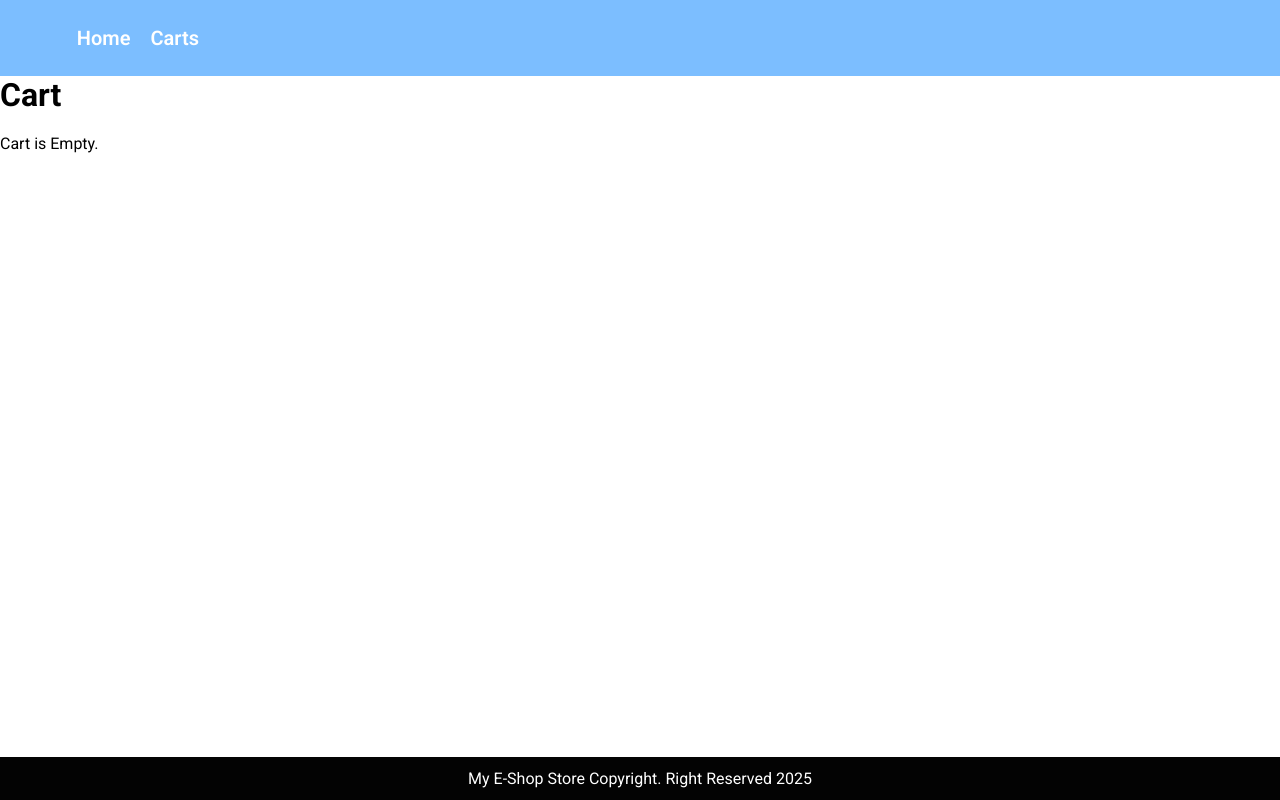
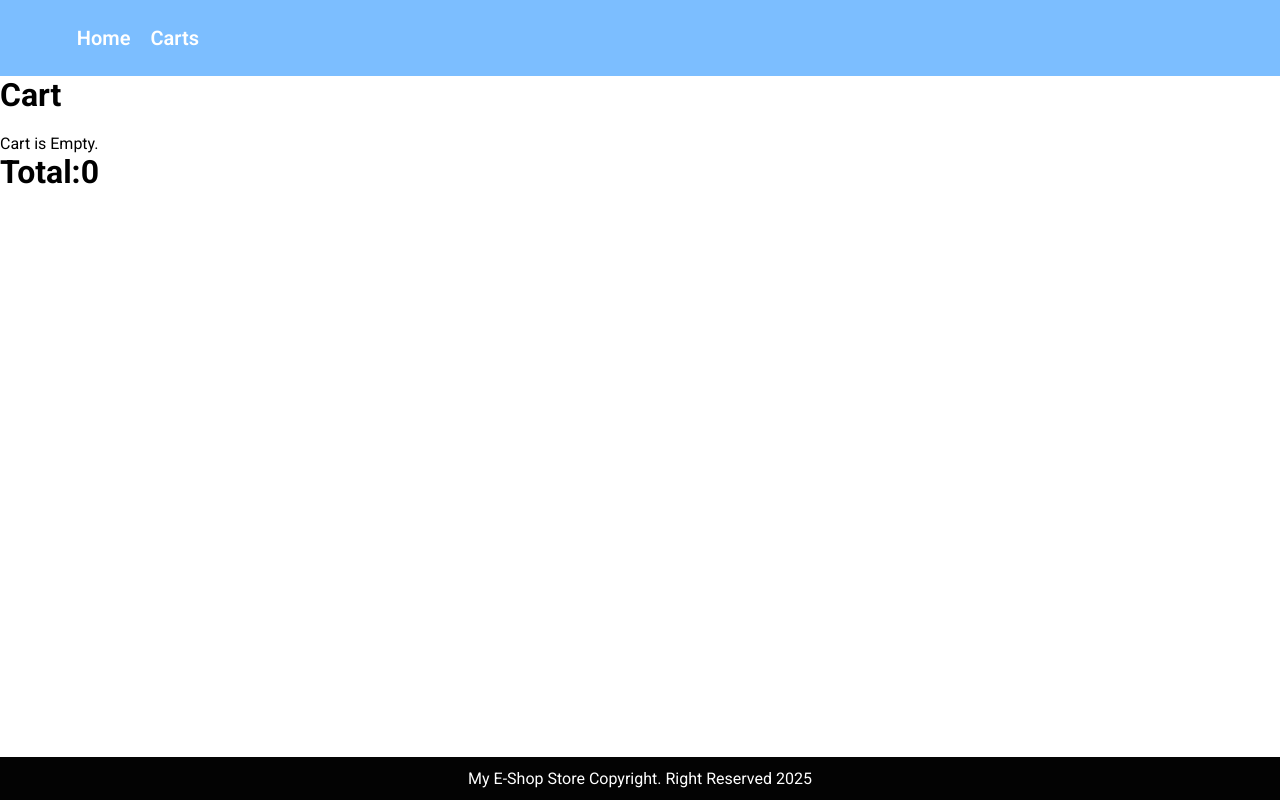
Before and after one commit to iamanoopverma/e-shop, a React (Vite) app: page /cart in a window 1280 px wide. Built offline with nearby package versions, Linux system fonts and the light colour scheme.

Commit message:
feat: add total price in cart

```diff
--- a/src/pages/Cart/Cart.jsx
+++ b/src/pages/Cart/Cart.jsx
@@ -2,6 +2,7 @@ import {useCart} from '../../context/CartContext'
 
 function Cart(){
   const {cart, addToCart, decreaseProductQty} = useCart();
+  const total = cart.reduce((acc, item) => (acc + (item.price * item.qty)),0);
 
     return(
         <>
@@ -20,6 +21,8 @@ function Cart(){
                 </div>
             </div>
           ))}
+
+          <h2>Total:{total} </h2>
         </>
     );
 }
```
